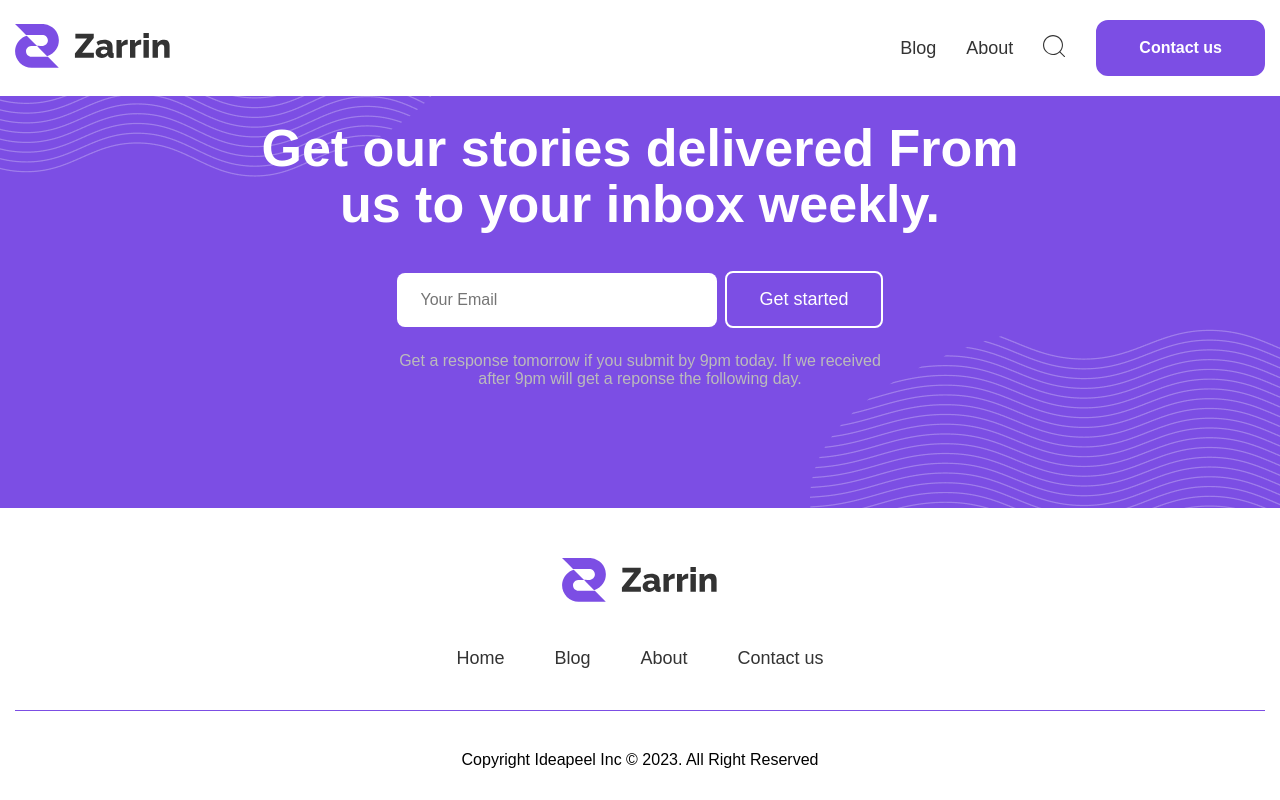
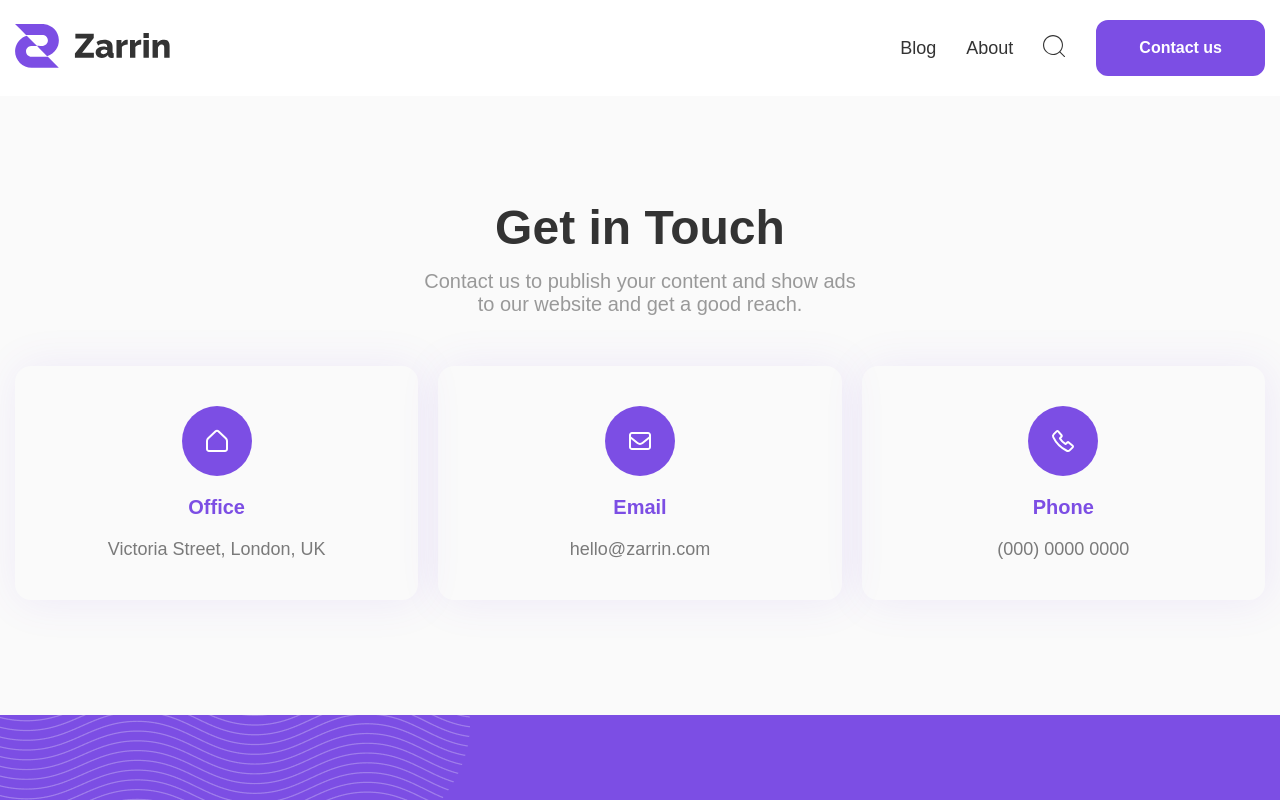
Before and after one commit to andreyk1n/zarrin, a React (Create React App) app: page /contacts in a window 1280 px wide. Shown: the top 800 px of the page. Built offline with nearby package versions, Linux system fonts and the light colour scheme.

Commit message:
Add cards section

```diff
--- /dev/null
+++ b/src/Components/Cards/Cards.css
@@ -0,0 +1,80 @@
+.cards {
+    margin: 200px 0 115px 0;
+}
+
+.cards__container {
+    display: flex;
+    align-items: center;
+    flex-direction: column;
+}
+
+.cards__container h1 {
+    color: #333;
+    font-size: clamp(24px, 5vw, 48px);
+    margin-bottom: 15px;
+    font-weight: 700;
+}
+
+.cards__container p {
+    text-align: center;
+    max-width: 442px;
+    color: #999999;
+}
+
+.cards__items {
+    width: 100%;
+    display: grid;
+    grid-template-columns: repeat(3, 1fr);
+    gap: 20px;
+    margin-top: 50px;
+}
+
+.cards__item {
+    box-shadow: 3px 1px 43px 0 rgba(124,78,228,.1);
+    border-radius: 16px;
+    padding: 40px 0;
+    display: flex;
+    flex-direction: column;
+    justify-content: center;
+    align-items: center;
+    gap: 20px;
+}
+
+.cards__icon {
+    width: 70px;
+    height: 70px;
+    min-width: 70px;
+    border-radius: 50%;
+    background-color: #7C4EE4;
+    display: flex;
+    justify-content: center;
+    align-items: center;
+}
+
+.cards__title {
+    color: #7c4ee4;
+    font-size: 20px;
+    font-weight: 700;
+}
+
+.cards__link {
+    color: #7a7a7a;
+    font-size: 18px;
+    font-weight: 500;
+    transition-duration: .5s;
+    text-decoration: none;
+}
+
+.cards__link:hover {
+    color: #7C4EE4;
+}
+
+@media (max-width: 992px) {
+    .cards {
+        margin: 140px 0 50px 0;
+    }
+
+    .cards__items {
+        grid-template-columns: 1fr;
+    }
+}
--- /dev/null
+++ b/src/Components/Cards/Cards.jsx
@@ -0,0 +1,99 @@
+import "./Cards.css";
+
+const Cards = () => {
+  return (
+    <>
+      <div className="cards">
+        <div className="cards__container">
+          <h1>Get in Touch</h1>
+          <p>
+            Contact us to publish your content and show ads to our website and
+            get a good reach.
+          </p>
+          <div className="cards__items">
+            <div className="cards__item">
+              <div className="cards__icon">
+                <svg
+                  width="24"
+                  height="24"
+                  viewBox="0 0 24 24"
+                  fill="none"
+                  xmlns="http://www.w3.org/2000/svg"
+                >
+                  <path
+                    d="M22 20.0002V12.1741C22.0001 11.6297 21.889 11.0909 21.6735 10.5909C21.458 10.0909 21.1428 9.64007 20.747 9.26615L13.374 2.29815C13.0027 1.94708 12.511 1.75146 12 1.75146C11.489 1.75146 10.9973 1.94708 10.626 2.29815L3.253 9.26615C2.85722 9.64007 2.54195 10.0909 2.3265 10.5909C2.11104 11.0909 1.99994 11.6297 2 12.1741V20.0002C2 20.5306 2.21071 21.0393 2.58579 21.4144C2.96086 21.7894 3.46957 22.0002 4 22.0002H20C20.5304 22.0002 21.0391 21.7894 21.4142 21.4144C21.7893 21.0393 22 20.5306 22 20.0002Z"
+                    stroke="white"
+                    stroke-width="2"
+                    stroke-linecap="round"
+                    stroke-linejoin="round"
+                  />
+                </svg>
+              </div>
+              <span className="cards__title">Office</span>
+              <a className="cards__link" href="#">
+                Victoria Street, London, UK
+              </a>
+            </div>
+
+            <div className="cards__item">
+              <div className="cards__icon">
+                <svg
+                  width="24"
+                  height="24"
+                  viewBox="0 0 24 24"
+                  fill="none"
+                  xmlns="http://www.w3.org/2000/svg"
+                >
+                  <path
+                    d="M2 6C2 5.46957 2.21071 4.96086 2.58579 4.58579C2.96086 4.21071 3.46957 4 4 4H20C20.5304 4 21.0391 4.21071 21.4142 4.58579C21.7893 4.96086 22 5.46957 22 6V18C22 18.5304 21.7893 19.0391 21.4142 19.4142C21.0391 19.7893 20.5304 20 20 20H4C3.46957 20 2.96086 19.7893 2.58579 19.4142C2.21071 19.0391 2 18.5304 2 18V6Z"
+                    stroke="white"
+                    stroke-width="2"
+                    stroke-linecap="round"
+                    stroke-linejoin="round"
+                  />
+                  <path
+                    d="M2 8L9.501 14.001C10.2103 14.5685 11.0916 14.8777 12 14.8777C12.9084 14.8777 13.7897 14.5685 14.499 14.001L22 8"
+                    stroke="white"
+                    stroke-width="2"
+                    stroke-linecap="round"
+                    stroke-linejoin="round"
+                  />
+                </svg>
+              </div>
+              <span className="cards__title">Email</span>
+              <a className="cards__link" href="mailto:hello@zarrin.com">
+                hello@zarrin.com
+              </a>
+            </div>
+
+            <div className="cards__item">
+              <div className="cards__icon">
+                <svg
+                  width="24"
+                  height="24"
+                  viewBox="0 0 24 24"
+                  fill="none"
+                  xmlns="http://www.w3.org/2000/svg"
+                >
+                  <path
+                    d="M10.554 6.24003L7.17099 2.33503C6.78099 1.88503 6.06599 1.88703 5.61299 2.34103L2.83099 5.12803C2.00299 5.95703 1.76599 7.18803 2.24499 8.17503C5.10661 14.1 9.88503 18.8851 15.806 21.755C16.792 22.234 18.022 21.997 18.85 21.168L21.658 18.355C22.113 17.9 22.114 17.181 21.66 16.791L17.74 13.426C17.33 13.074 16.693 13.12 16.282 13.532L14.918 14.898C14.8482 14.9712 14.7562 15.0195 14.6563 15.0354C14.5564 15.0513 14.4541 15.0339 14.365 14.986C12.1354 13.7021 10.286 11.8503 9.00499 9.61903C8.95702 9.52978 8.93964 9.42726 8.95554 9.32719C8.97144 9.22711 9.01972 9.13502 9.09299 9.06503L10.453 7.70403C10.865 7.29003 10.91 6.65003 10.554 6.23903V6.24003Z"
+                    stroke="white"
+                    stroke-width="2"
+                    stroke-linecap="round"
+                    stroke-linejoin="round"
+                  />
+                </svg>
+              </div>
+              <span className="cards__title">Phone</span>
+              <a className="cards__link" href="tel:00000000000">
+                (000) 0000 0000
+              </a>
+            </div>
+          </div>
+        </div>
+      </div>
+    </>
+  );
+};
+
+export default Cards;
--- a/src/pages/Contacts.jsx
+++ b/src/pages/Contacts.jsx
@@ -1,8 +1,10 @@
+import Cards from "../Components/Cards/Cards";
 import Cta from "../Components/Cta/Cta";
 
 const Contacts = () => {
     return (
         <>
+        <Cards />
         <Cta />
         </>
     );
```
